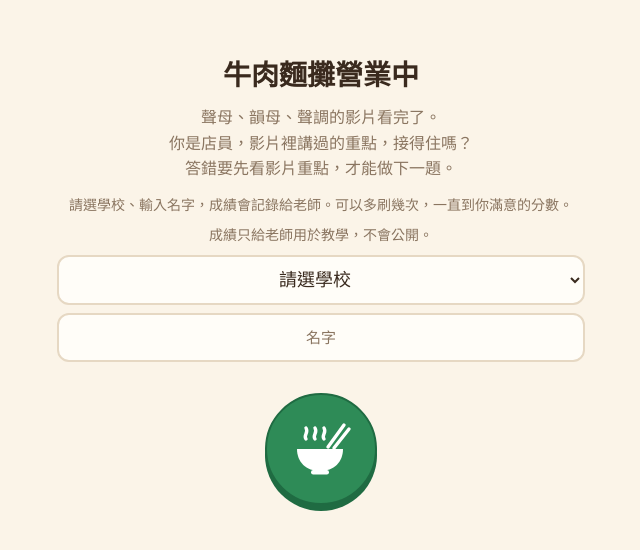
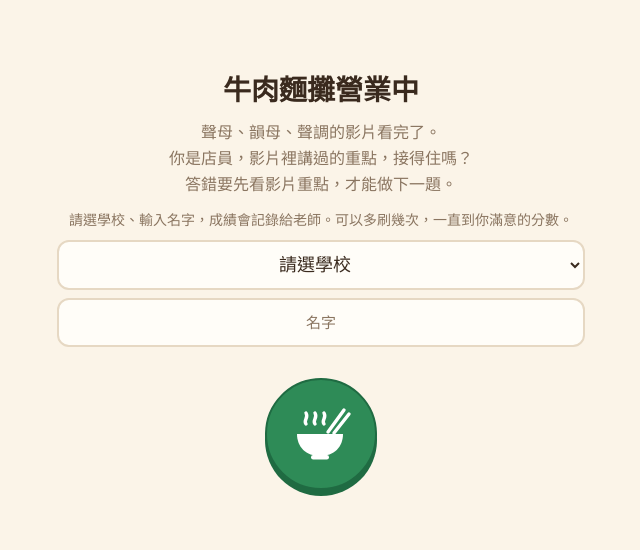
Before and after one commit to v61230-whaler/hakka-quiz, a plain HTML site: page index.html in a window 1280 px wide. Shown: the part 118-668 px from the top of the page, without its empty margins (319-959 px from the left). Drawn offline with Linux system fonts and the light colour scheme.

Commit message:
Add files via upload

```diff
--- a/index.html
+++ b/index.html
@@ -267,7 +267,6 @@ function 首頁(){
     <p>聲母、韻母、聲調的影片看完了。<br>你是店員，影片裡講過的重點，接得住嗎？<br>答錯要先看影片重點，才能做下一題。</p>
     ${成績網址?`<div class="who">
       <p class="small">請選學校、輸入名字，成績會記錄給老師。可以多刷幾次，一直到你滿意的分數。</p>
-      <p class="small">成績只給老師用於教學，不會公開。</p>
       <select id="sch" class="sid"><option value="">請選學校</option>${學校名單.map(s=>`<option${s===學校?" selected":""}>${s}</option>`).join("")}<option value="其他">其他學校</option></select>
       <input id="sch2" class="sid" maxlength="11" placeholder="請輸入學校名稱（最多 11 個字）" style="display:none" autocomplete="off">
       <input id="nm" class="sid" maxlength="8" placeholder="名字" value="${姓名}" autocomplete="off">
```
